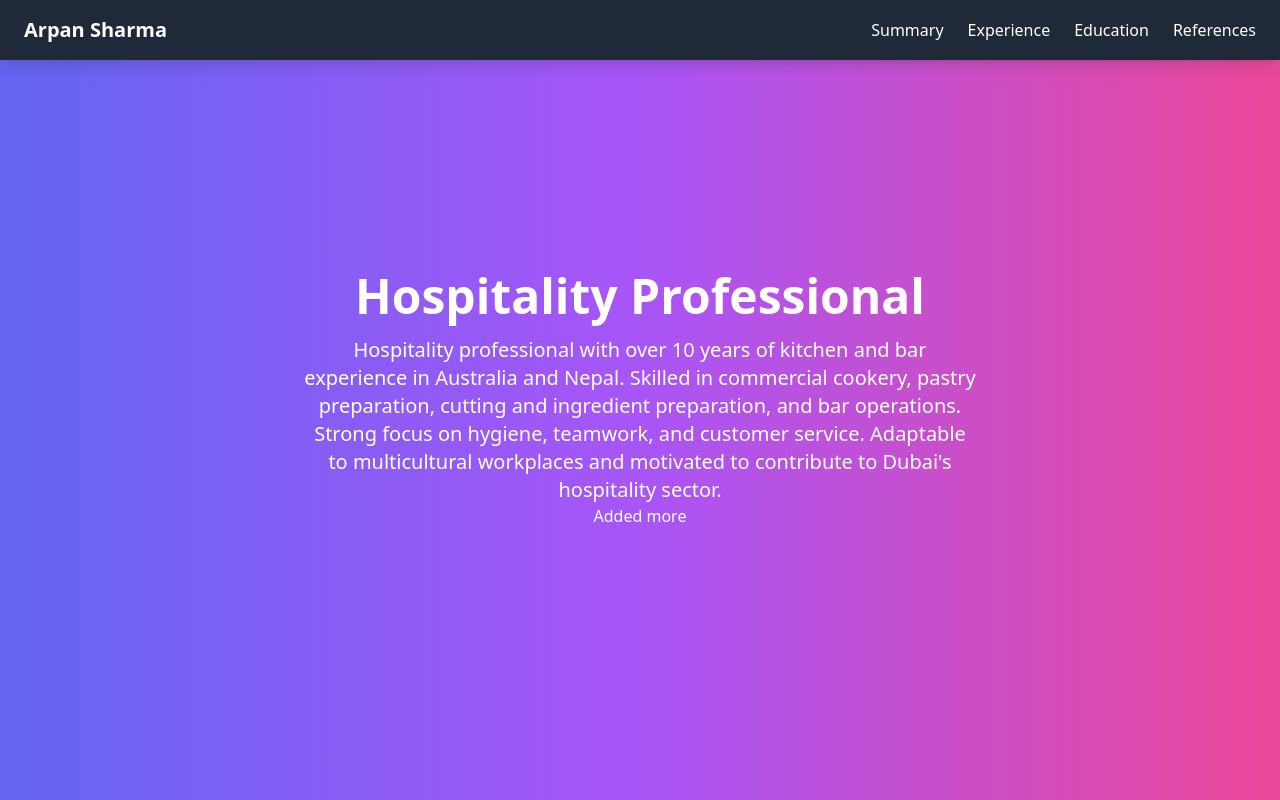
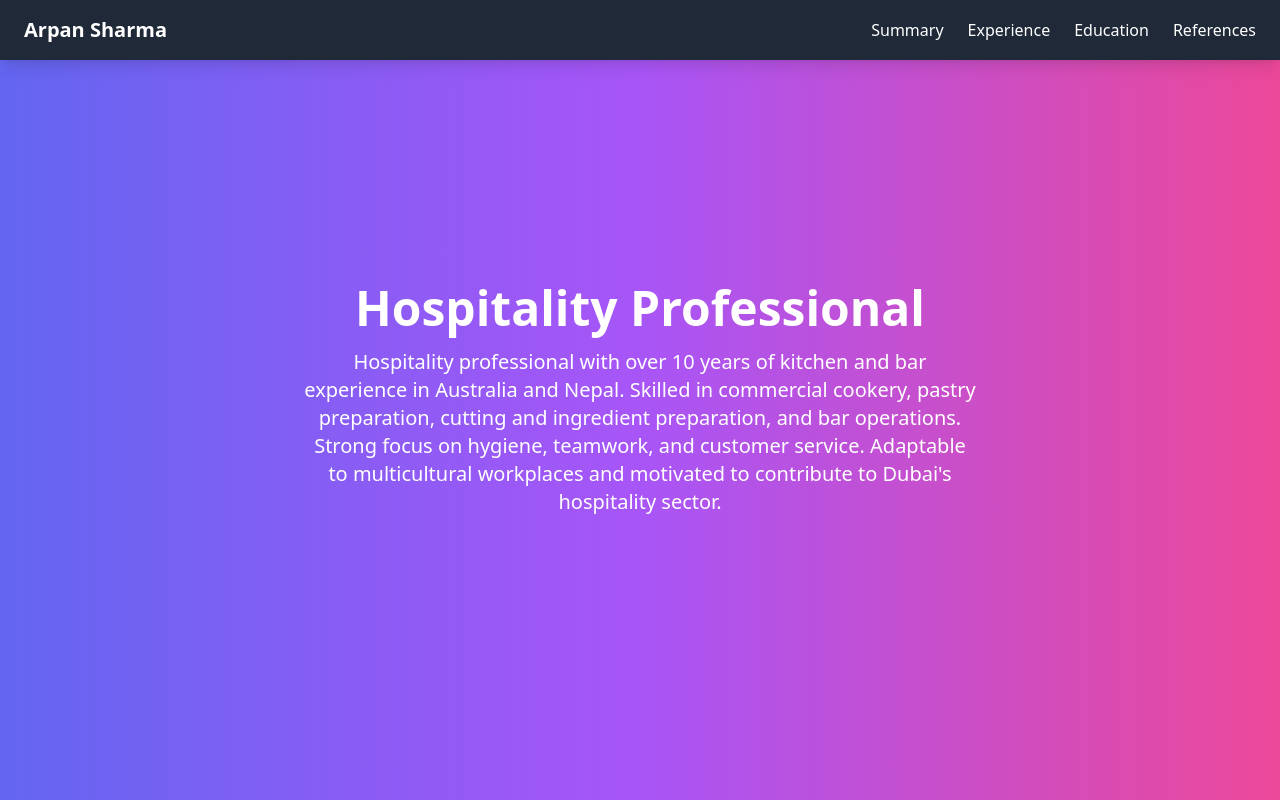
Before and after one commit to arpan260/my-portfolio, a React (Create React App) app: page / in a window 1280 px wide. Shown: the top 800 px of the page. Built offline with nearby package versions, Linux system fonts and the light colour scheme.

Commit message:
Removed extra content paragraph

```diff
--- a/src/App.js
+++ b/src/App.js
@@ -93,7 +93,7 @@ export default function App() {
           Strong focus on hygiene, teamwork, and customer service. Adaptable to multicultural workplaces and motivated
           to contribute to Dubai's hospitality sector.
         </p>
-        <p>Added more</p>
+
       </FadeInSection>
 
       {/* Experience */}
```
